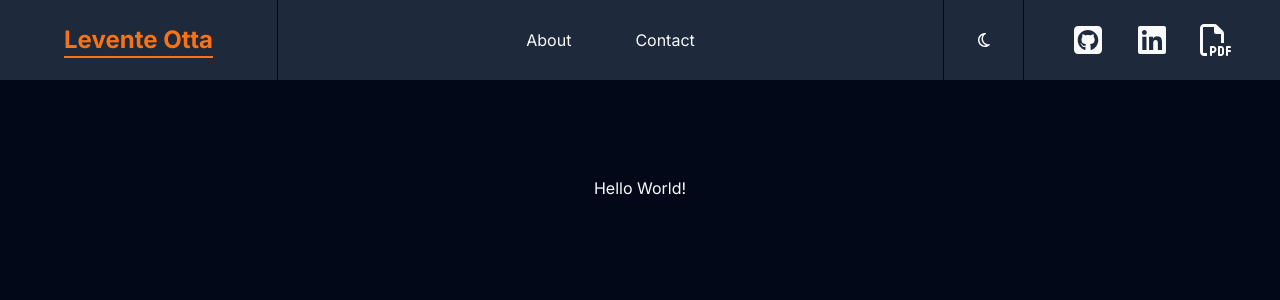
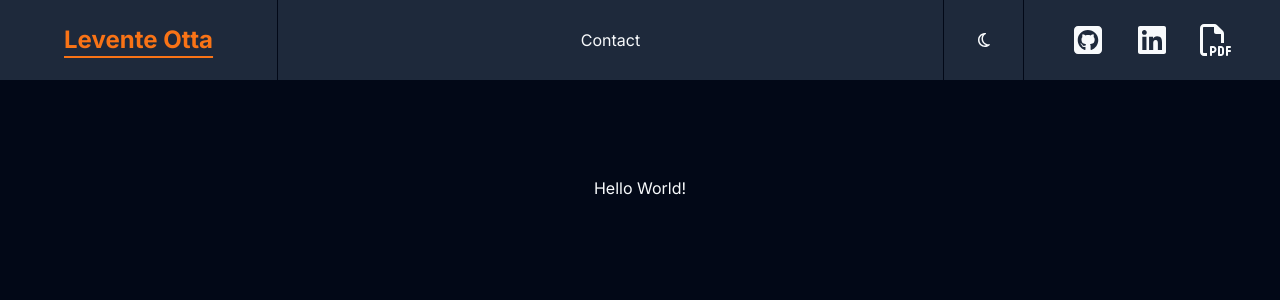
Before and after one commit to Otisz/leventeotta.com, a Next.js app: page / in a window 1280 px wide. Shown: the top 300 px of the page. Built offline with nearby package versions, Linux system fonts and the light colour scheme.

Commit message:
Remove about page

```diff
--- a/src/app/about/page.tsx
+++ /dev/null
@@ -1,3 +0,0 @@
-export default function Page() {
-  return <main>About Page</main>;
-}
--- a/src/components/Navbar/MobileMenu.tsx
+++ b/src/components/Navbar/MobileMenu.tsx
@@ -9,8 +9,6 @@ import {
   SheetTitle,
   SheetTrigger,
 } from "@/components/ui/sheet";
-import { Tooltip, TooltipContent, TooltipProvider, TooltipTrigger } from "@/components/ui/tooltip";
-import * as SheetPrimitive from "@radix-ui/react-dialog";
 import { VisuallyHidden } from "@radix-ui/react-visually-hidden";
 import Link from "next/link";
 import { useState } from "react";
@@ -37,9 +35,6 @@ export default function MobileMenu() {
         </SheetHeader>
         <div className="h-full space-y-8 overflow-auto pb-32">
           <div className="flex flex-col divide-y divide-accent">
-            <Link href="/about" className="p-8" onClick={() => setOpen(false)}>
-              About
-            </Link>
             <Link href="/contact" className="p-8" onClick={() => setOpen(false)}>
               Contact
             </Link>
--- a/src/components/Navbar/index.tsx
+++ b/src/components/Navbar/index.tsx
@@ -9,17 +9,11 @@ export default function Navbar() {
     <nav className="flex h-20 divide-x divide-background bg-accent">
       <Link
         href="/"
-        className="mr-auto flex items-center text-nowrap px-8 text-2xl font-bold transition-all hover:text-orange-500 hover:underline hover:decoration-2 hover:underline-offset-8 active:translate-y-1 md:mr-0 lg:px-16"
+        className="text-1xl mr-auto flex items-center text-nowrap px-8 font-bold transition-all hover:text-orange-500 hover:underline hover:decoration-2 hover:underline-offset-8 active:translate-y-1 md:mr-0 md:text-2xl lg:px-16"
       >
         Levente Otta
       </Link>
       <div className="hidden flex-1 justify-center md:flex">
-        <Link
-          href="/about"
-          className="flex items-center px-8 transition-all hover:text-orange-500 hover:underline hover:decoration-2 hover:underline-offset-8 active:translate-y-1"
-        >
-          About
-        </Link>
         <Link
           href="/contact"
           className="flex items-center px-8 transition-all hover:text-orange-500 hover:underline hover:decoration-2 hover:underline-offset-8 active:translate-y-1"
```
